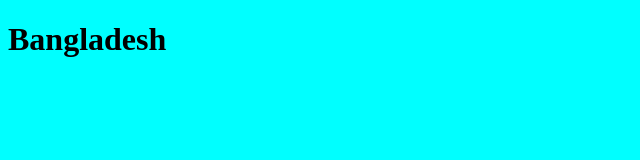
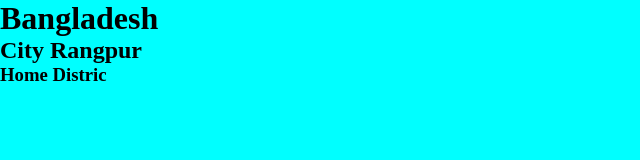
Before and after one commit to RahomotullahPappu/my-second-repo, a plain HTML site: page index.html in a window 1280 px wide. Shown: the whole page, without its empty margins (0-640 px from the left). Drawn offline with Linux system fonts and the light colour scheme.

Commit message:
adde html heading

```diff
--- a/index.html
+++ b/index.html
@@ -9,5 +9,7 @@
 </head>
 <body>
   <h1>Bangladesh</h1>
+  <h2>City Rangpur</h2>
+  <h3>Home Distric</h3>
 </body>
 </html>
--- a/style.css
+++ b/style.css
@@ -1,5 +1,5 @@
 *{
-  background-color: aqua;\
+  background-color: aqua;
   margin: 0;
   padding: 0;
 }
```
